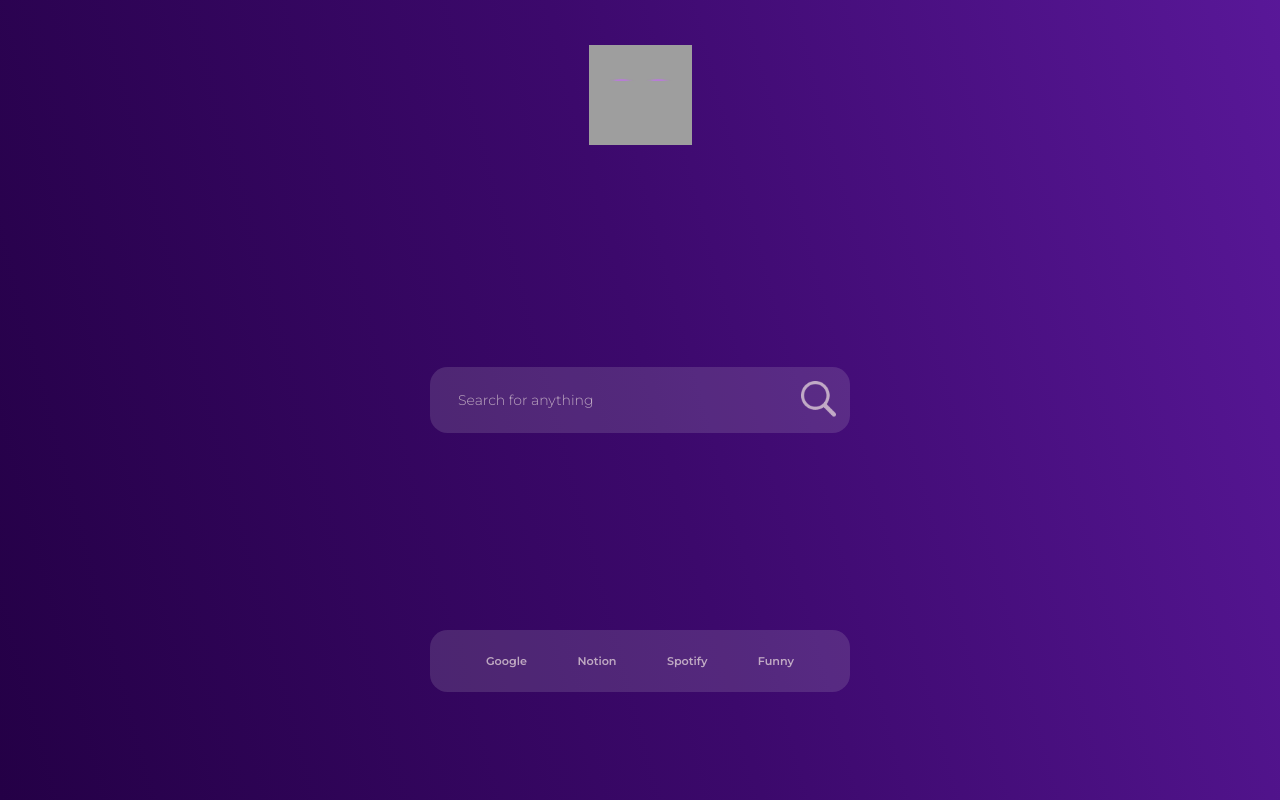
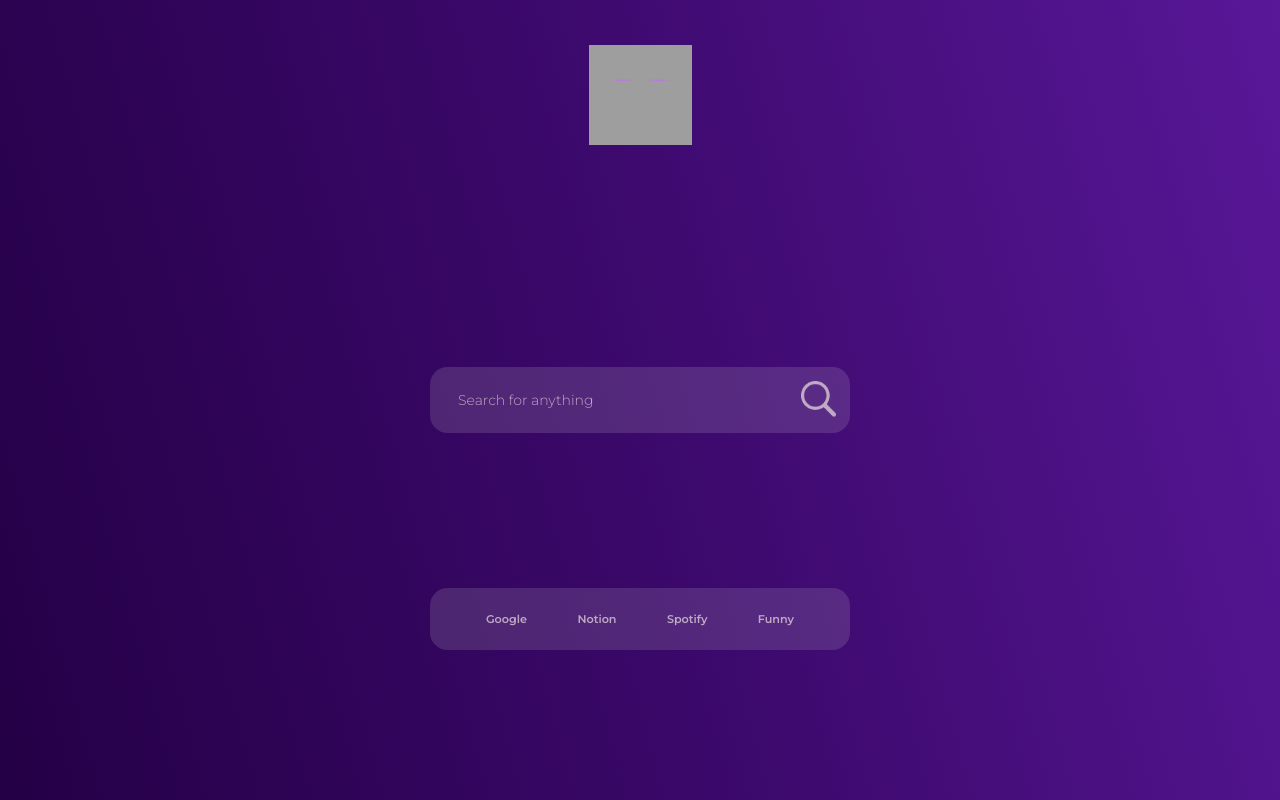
Before and after one commit to slashgohu/fernandez-tab, a plain HTML site: page index.html in a window 1280 px wide. Drawn offline with Linux system fonts and the light colour scheme; grey boxes are pictures that could not be loaded.

Commit message:
screen size

```diff
--- a/style.css
+++ b/style.css
@@ -282,10 +282,16 @@ body    {
 
 
 /* mobile screen */
-@media screen and (max-width: 1280px) {
+@media screen and (max-width: 1285px) {
     .searchbar, .all-button {
       zoom: 70%;
       margin: 200px 5px;
+    }
+  }
+
+@media screen and (max-width: 1285px) {
+    .all-button {
+     top: 640px;
     }
   }
 
```
